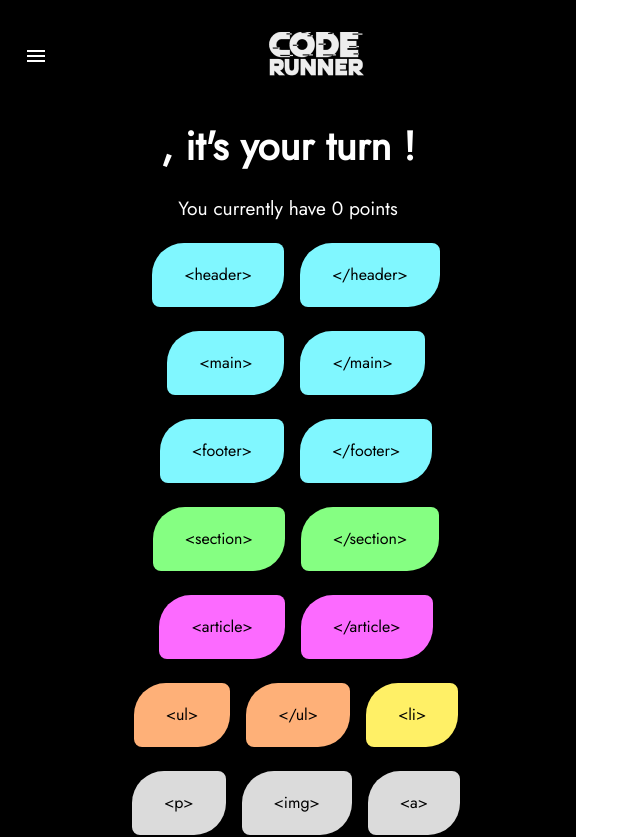
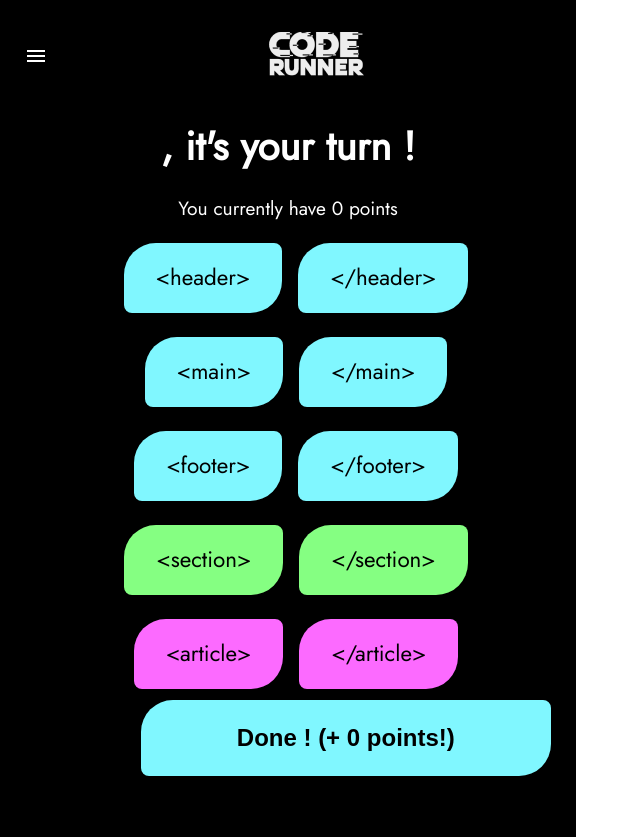
Before and after one commit to SarahOtmane/EnglishGame, a React (Create React App) app: page /startRound in a window 1280 px wide. Shown: the top 837 px of the page, without its empty margins (0-640 px from the left). Built offline with nearby package versions, Linux system fonts and the light colour scheme.

Commit message:
toutes les fonctionnalites sont okay

```diff
--- a/src/App.css
+++ b/src/App.css
@@ -100,6 +100,13 @@ main button{
     flex-wrap: nowrap;
 }
 
+.Play .fix, .StartRound .fix1{
+    position: fixed;
+    width: max-content;
+    padding: 1.5rem 9rem;
+    bottom: 4%;
+    left: 8%;
+}
 
 /* ----------- Header ------------ */
 header{
@@ -148,28 +155,33 @@ header .logo{
     margin-top: 1.5rem;
 }
 
-.StartRound span{
+.StartRound label{
     width: max-content;
     text-align: center;
     padding: 1.5rem 2rem;
-    color: black;
+    color: black !important;
+    font-size: 1.4rem;
+    margin-top: 0;
 
     border: none;
     border-top-right-radius: .5rem;
     border-top-left-radius: 2rem;
     border-bottom-left-radius: .5rem;
     border-bottom-right-radius: 2rem;
+
+    cursor: pointer;
 }
 
-.StartRound article span{
+.StartRound article label{
     margin-right: 1rem;
 }
 
-.StartRound article span:last-child{
+.StartRound article label:last-child{
     margin-right: -1rem;
 }
 
 .blue{background-color: #80F7FF;}
+.blueSelect{background-color: black; color : #80F7FF; border: 2px solid #80F7FF;}
 
 .green{background-color: #85FF82;}
 
@@ -181,10 +193,22 @@ header .logo{
 
 .grey{background-color: #DBDBDB;}
 
+.blue.skip{
+    margin-top: 2rem;
+    padding: 1.5rem 5rem;
+}
 
 
+.StartRound .scroll{
+    max-height: 60vh;
+    overflow-y: scroll;
+}
 
-
+.StartRound .fix1{
+    padding: 1.5rem 6rem;
+    left: 11%;
+    bottom: 3%;
+}
 
 
 
@@ -195,3 +219,9 @@ header .logo{
 .endRound button{
     margin-top: 30rem;
 }
+
+
+/* ----------- score ------------ */
+.score div{
+    background-color: blue;
+}
--- a/src/App.js
+++ b/src/App.js
@@ -23,6 +23,8 @@ function App(){
         point : 0
     }]);
 
+    const [currentPlayerIndex, setCurrentPlayerIndex] = useState(0);
+
     return(
         <BrowserRouter>
             <>
@@ -31,9 +33,9 @@ function App(){
                 <Routes>
                     <Route path="/" element={<Home/>} />
                     <Route path='/startGame' element={<PlayerForm players={players} setPlayers={setPlayers} />} />
-                    <Route path='/startRound' element={<StartRound players={players} />} />
-                    <Route path='/endRound' element={<EndRound />} />
-                    <Route path='/score' element={<Score />} />
+                    <Route path='/startRound' element={<StartRound players={players} setPlayers={setPlayers} currentPlayerIndex={currentPlayerIndex} setCurrentPlayerIndex={setCurrentPlayerIndex}  />} />
+                    <Route path='/endRound' element={<EndRound players={players} currentPlayerIndex={currentPlayerIndex} />} />
+                    <Route path='/score' element={<Score players={players} setPlayers={setPlayers} />} />
                 </Routes>
             </>
         </BrowserRouter>
--- a/src/components/Score.js
+++ b/src/components/Score.js
@@ -1,17 +1,26 @@
 import { useNavigate } from "react-router-dom";
+import { useEffect } from "react";
 
-function Score(){
+function Score({players, setPlayers}){
+
+    useEffect(() => {
+        const sortedPlayers = [...players].sort((a, b) => b.point - a.point);
+        setPlayers(sortedPlayers);
+    }, []);
+
     const navigate = useNavigate();
 
+    const returnHome = () =>{
+        navigate('/');
+    }
+
     return(
-        <main>
-            <h2>Name !</h2>
+        <main className="score">
+            <h2>{players[0].name} !</h2>
             <h2>Congratulations !</h2>
-            <p>You win the game with a total of 120 points !</p>
+            <p>You win the game with a total of {players[0].point} points !</p>
 
-
-
-            <button onClick={navigate('/')}>Return home</button>
+            <button className="returnHome" onClick={returnHome}>Return home</button>
         </main>
     )
 }
--- a/src/components/StartRound.js
+++ b/src/components/StartRound.js
@@ -1,58 +1,266 @@
 import { useState } from "react";
+import { useNavigate } from "react-router-dom";
 
 
-function StartRound({players}){
+function StartRound({players, setPlayers,currentPlayerIndex, setCurrentPlayerIndex }){
+    const navigate = useNavigate();
 
-    const [currentPlayerIndex, setCurrentPlayerIndex] = useState(0);
+    const [valeurSelectionnee, setValeurSelectionnee] = useState(0);
+    const [nameSelectionnee, setNameSelectionnee] = useState('');
 
-    const changeCurrentPlayer = () =>{
+    const handleChangementSelection = (event) => {
+      setValeurSelectionnee(event.target.value);
+      setNameSelectionnee(event.target.name);
+    };
+
+
+    const handleSubmit = (event) => {
+        event.preventDefault();
+        let newPlayersTab = players;
+        newPlayersTab[currentPlayerIndex].point = parseInt(newPlayersTab[currentPlayerIndex].point) + parseInt(valeurSelectionnee);
+
+        setPlayers(newPlayersTab);
+
+        if(nameSelectionnee != '</footer>'){
             if(currentPlayerIndex+1 < players.length){
                 setCurrentPlayerIndex(prevCurrentPlayer => {
                 let newCurrentPlayerIndex = prevCurrentPlayer + 1;
                 return newCurrentPlayerIndex;
             })
             }else{
+                setCurrentPlayerIndex(prevCurrentPlayer => {
+                    let newCurrentPlayerIndex = 0;
+                    return newCurrentPlayerIndex;
+                })
+            }
+        }else{
+            navigate('/endRound');
+        }
 
-        }
-    }
+    };
+
 
     return(
         <main className="StartRound">
             <h2>{players[currentPlayerIndex].name}, it's your turn !</h2>
             <p>You currently have {players[currentPlayerIndex].point} points</p>
-            <section>
+
+            <form onSubmit={handleSubmit}>
+                <section className="scroll">
                     <article className="row">
-                    <span className="blue">{'<header>'}</span>
-                    <span className="blue">{'</header>'}</span>
+                        <label className="blue">
+                            <input
+                            type="radio"
+                            value="10"
+                            name='<header>'
+                            checked={valeurSelectionnee === '<header>'}
+                            onChange={handleChangementSelection}
+                            hidden
+                            />
+                            {'<header>'}
+                        </label>
+                        <label className="blue">
+                            <input
+                            type="radio"
+                            value="10"
+                            name='</header>'
+                            checked={valeurSelectionnee === '</header>'}
+                            onChange={handleChangementSelection}
+                            hidden
+                            />
+                            {'</header>'}
+                        </label>
                     </article>
+
                     <article className="row">
-                    <span className="blue">{'<main>'}</span>
-                    <span className="blue">{'</main>'}</span>
+                        <label className="blue">
+                            <input
+                            type="radio"
+                            value="10"
+                            name='<main>'
+                            checked={valeurSelectionnee === '<main>'}
+                            onChange={handleChangementSelection}
+                            hidden
+                            />
+                            {'<main>'}
+                        </label>
+                        <label className="blue">
+                            <input
+                            type="radio"
+                            value="10"
+                            name='</main>'
+                            checked={valeurSelectionnee === '</main>'}
+                            onChange={handleChangementSelection}
+                            hidden
+                            />
+                            {'</main>'}
+                        </label>
                     </article>
+
                     <article className="row">
-                    <span className="blue">{'<footer>'}</span>
-                    <span className="blue">{'</footer>'}</span>
+                        <label className="blue">
+                            <input
+                            type="radio"
+                            value="10"
+                            name='<footer>'
+                            checked={valeurSelectionnee === '<footer>'}
+                            onChange={handleChangementSelection}
+                            hidden
+                            />
+                            {'<footer>'}
+                        </label>
+                        <label className="blue">
+                            <input
+                            type="radio"
+                            value="10"
+                            name='</footer>'
+                            checked={valeurSelectionnee === '</footer>'}
+                            onChange={handleChangementSelection}
+                            hidden
+                            />
+                            {'</footer>'}
+                        </label>
                     </article>
+
                     <article className="row">
-                    <span className="green">{'<section>'}</span>
-                    <span className="green">{'</section>'}</span>
+                        <label className="green">
+                            <input
+                            type="radio"
+                            value="5"
+                            name='<section>'
+                            checked={valeurSelectionnee === '<section>'}
+                            onChange={handleChangementSelection}
+                            hidden
+                            />
+                            {'<section>'}
+                        </label>
+                        <label className="green">
+                            <input
+                            type="radio"
+                            value="5"
+                            name='</section>'
+                            checked={valeurSelectionnee === '</section>'}
+                            onChange={handleChangementSelection}
+                            hidden
+                            />
+                            {'</section>'}
+                        </label>
                     </article>
+
                     <article className="row">
-                    <span className="pink">{'<article>'}</span>
-                    <span className="pink">{'</article>'}</span>
+                        <label className="pink">
+                            <input
+                            type="radio"
+                            value="3"
+                            name='<article>'
+                            checked={valeurSelectionnee === '<article>'}
+                            onChange={handleChangementSelection}
+                            hidden
+                            />
+                            {'<article>'}
+                        </label>
+                        <label className="pink">
+                            <input
+                            type="radio"
+                            value="3"
+                            name='</article>'
+                            checked={valeurSelectionnee === '</article>'}
+                            onChange={handleChangementSelection}
+                            hidden
+                            />
+                            {'</article>'}
+                        </label>
                     </article>
+
                     <article className="row">
-                    <span className="orange">{'<ul>'}</span>
-                    <span className="orange">{'</ul>'}</span>
-                    <span className="yellow">{'<li>'}</span>
+                        <label className="orange">
+                            <input
+                            type="radio"
+                            value="4"
+                            name='<ul>'
+                            checked={valeurSelectionnee === '<ul>'}
+                            onChange={handleChangementSelection}
+                            hidden
+                            />
+                            {'<ul>'}
+                        </label>
+                        <label className="orange">
+                            <input
+                            type="radio"
+                            value="4"
+                            name='</ul>'
+                            checked={valeurSelectionnee === '</ul>'}
+                            onChange={handleChangementSelection}
+                            hidden
+                            />
+                            {'</ul>'}
+                        </label>
+                        <label className="yellow">
+                            <input
+                            type="radio"
+                            value="2"
+                            name='<li>'
+                            checked={valeurSelectionnee === '<li>'}
+                            onChange={handleChangementSelection}
+                            hidden
+                            />
+                            {'<li>'}
+                        </label>
                     </article>
+
                     <article className="row">
-                    <span className="grey">{'<p>'}</span>
-                    <span className="grey">{'<img>'}</span>
-                    <span className="grey">{'<a>'}</span>
+                        <label className="grey">
+                            <input
+                            type="radio"
+                            value="1"
+                            name='<p>'
+                            checked={valeurSelectionnee === '<p>'}
+                            onChange={handleChangementSelection}
+                            hidden
+                            />
+                            {'<p>'}
+                        </label>
+                        <label className="grey">
+                            <input
+                            type="radio"
+                            value="1"
+                            name='<img>'
+                            checked={valeurSelectionnee === '<img>'}
+                            onChange={handleChangementSelection}
+                            hidden
+                            />
+                            {'<img>'}
+                        </label>
+                        <label className="grey">
+                            <input
+                            type="radio"
+                            value="1"
+                            name='<a>'
+                            checked={valeurSelectionnee === '<a>'}
+                            onChange={handleChangementSelection}
+                            hidden
+                            />
+                            {'<a>'}
+                        </label>
+                    </article>
+
+                    <article className="row">
+                        <label className="blue skip">
+                            <input
+                            type="radio"
+                            value="0"
+                            name='<skip>'
+                            checked={valeurSelectionnee === 'skip'}
+                            onChange={handleChangementSelection}
+                            hidden
+                            />
+                            Skip
+                        </label>
                     </article>
                 </section>
-            <button onClick={changeCurrentPlayer}>Done !</button>
+                <button type="submit" className="fix1" >Done ! (+ {valeurSelectionnee} points!)</button>
+            </form>
+
         </main>
     )
 }
```
Also changed, not shown: src/components/EndRound.js (+10 -3 lines), src/components/PlayerForm.js (+7 -6 lines). Lines whose indentation alone changed are shown as unchanged.
